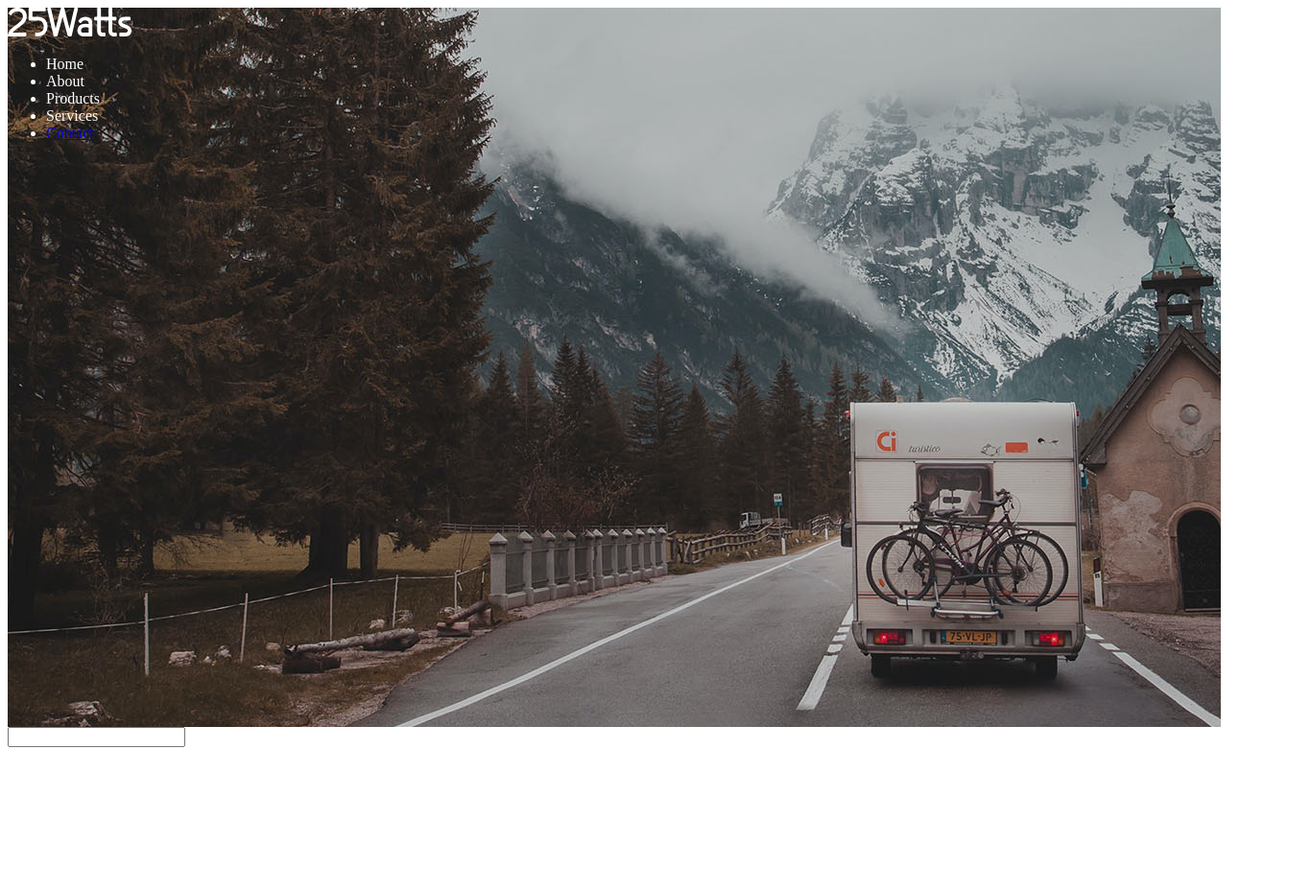
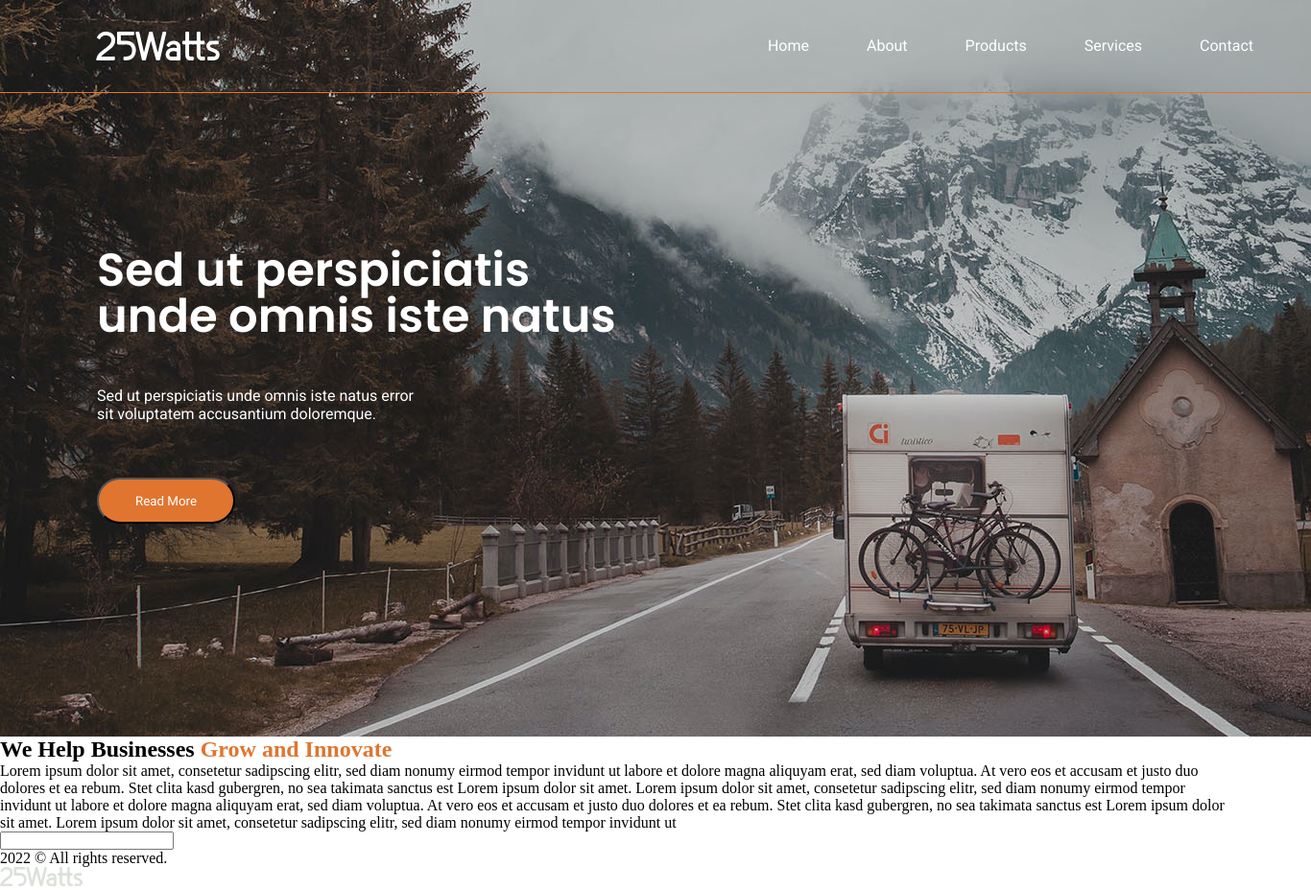
Before and after one commit to WalterMonge/25Watts, a website: page index.html in a window 1280 px wide. Shown: the whole page at 96% size, 1366 px wide, since content can reach past the window. Before the commit the page ends 800 px from the top, so only its background shows below. Drawn offline with Linux system fonts and the light colour scheme.

Commit message:
Header Ok

```diff
--- /dev/null
+++ b/assets/css/_default.scss
@@ -0,0 +1,4 @@
+* {
+    margin: 0px;
+    padding: 0px;
+}
--- /dev/null
+++ b/assets/css/_header.scss
@@ -0,0 +1,73 @@
+header {
+    background-image: url(../images/slider-1.png);
+    width: 1366px;
+    height: 768px;
+}
+nav {
+    float: right;
+    margin-top: 38px;
+}
+
+.header_topLogo {
+    width: 129px;
+    height: 30px;
+    margin-top: 33px;
+    margin-left: 100px;
+}
+
+#header_section {
+    border-bottom: 1px solid $colorBrand;
+    width: 1366px;
+    height: 96px;
+    margin: 0;
+}
+
+a {
+    text-decoration: none;
+    color: white;
+    font-family: $fontPrimary;
+    font-size: 16px;
+}
+
+li {
+    float: left;
+    list-style: none;
+    margin-right : 60px;
+}
+
+h1 {
+        font-size: 48px;
+        color: white;
+        font-family: $font-brand;
+        line-height: 48px;
+        margin-top: 191px;
+        margin-left: 101px;
+        width: 554px;
+        height: 115px;
+        opacity: 1;
+
+}
+
+.secundary-text {
+    margin-top: 30px;
+    margin-left: 101px;
+    width: 343px;
+    height: 42px;
+    color: white;
+    font-size: 16px;
+    font-family: $fontPrimary;
+}
+
+.button1 {
+    margin-top: 53px;
+    margin-right: 1121px;
+    margin-left: 101px;
+    width: 144px;
+    height: 48px;
+    background: $colorBrand;
+    border-radius: 25px;
+    opacity: 1;
+    text-align: center;
+    color: #FFFFFF;
+    font-family: $fontPrimary;
+}
--- /dev/null
+++ b/assets/css/_main.scss
@@ -0,0 +1,10 @@
+
+.rectangleContainerAbout{
+
+b {
+    color: $colorBrand;
+}
+}
+.aboutTextPrimary{
+
+}
--- /dev/null
+++ b/assets/css/_variables.scss
@@ -0,0 +1,3 @@
+$colorBrand:#E0752F;
+$fontPrimary: Roboto;
+$font-brand: Poppins, sans-serif;
--- /dev/null
+++ b/assets/css/styles.scss
@@ -0,0 +1,21 @@
+
+@import 'default';
+@import 'variables';
+@import 'header';
+@import 'mixins';
+@import 'main';
+@import 'footer';
+
+
+.primary-text {
+    color: white;
+    top: 254px;
+    left: 101px;
+    width: 554px;
+    height: 115px;
+    font-size: 48px;
+
+}
+.secundary-text{
+    color: white;
+}
--- a/index.html
+++ b/index.html
@@ -7,30 +7,65 @@
     <meta name="viewport" content="width=device-width, initial-scale=1.0">
     <title>25Watts</title>
     <link rel="stylesheet" href="./assets/css/styles.css">
+    <link rel="preconnect" href="https://fonts.googleapis.com">
+    <link rel="preconnect" href="https://fonts.gstatic.com" crossorigin>
+    <link href="https://fonts.googleapis.com/css2?family=Roboto&display=swap" rel="stylesheet">
+    <link rel="preconnect" href="https://fonts.googleapis.com">
+    <link rel="preconnect" href="https://fonts.gstatic.com" crossorigin>
+    <link href="https://fonts.googleapis.com/css2?family=Poppins:wght@600&display=swap" rel="stylesheet">
 
 </head>
 
 <body>
     <header>
-        <section id="header">
+        <section id="header_section">
+            <img class="header_topLogo" src="./assets/images/top-logo.svg" alt="Logo 25Watts">
+            <nav>
 
-            <img src="./assets/images/top-logo.svg" alt="Logo 25Watts">
-
-            <nav>
-                <ul>
-                    <li>Home</li>
-                    <li>About</li>
-                    <li>Products</li>
-                    <li>Services</li>
-                    <li><a href="#Contact">Contact</a> </li>
+                <ul class="header_ul">
+                    <li><a href="#home">Home</a></li>
+                    <li><a href="#about">About</a></li>
+                    <li><a href="#products">Products</a></li>
+                    <li><a href="#services">Services</a></li>
+                    <li><a href="#contact">Contact</a> </li>
                 </ul>
             </nav>
-
+            <h1>Sed ut perspiciatis unde omnis iste natus</h1>
+            <p class="secundary-text">
+                Sed ut perspiciatis unde omnis iste natus error sit voluptatem accusantium doloremque.
+            </p>
+            <button class="button1">
+                Read More
+            </button>
         </section>
 
     </header>
     <main>
-        <section id="Contact">
+        <section id="about">
+            <div class="rectangleContainerAbout">
+                <h2>We Help Businesses
+                    <b>Grow and Innovate</b>
+                </h2>
+            </div>
+            <div class="aboutTextPrimary">
+                <p>Lorem ipsum dolor sit amet, consetetur sadipscing elitr, sed diam nonumy eirmod tempor invidunt ut
+                    labore et dolore magna aliquyam erat, sed diam voluptua. At vero eos et accusam et justo duo dolores
+                    et ea rebum. Stet clita kasd gubergren, no sea takimata sanctus est Lorem ipsum dolor sit amet.
+                    Lorem ipsum dolor sit amet, consetetur sadipscing elitr, sed diam nonumy eirmod tempor invidunt ut
+                    labore et dolore magna aliquyam erat, sed diam voluptua. At vero eos et accusam et justo duo dolores
+                    et ea rebum. Stet clita kasd gubergren, no sea takimata sanctus est Lorem ipsum dolor sit amet.
+                    Lorem ipsum dolor sit amet, consetetur sadipscing elitr, sed diam nonumy eirmod tempor invidunt ut
+                </p>
+
+            </div>
+        </section>
+        <section id="products">
+
+        </section>
+        <section id="services">
+
+        </section>
+        <section id="contact">
             <form action="">
                 <input type="text">
             </form>
@@ -38,7 +73,8 @@
         </section>
     </main>
     <footer>
-
+        <p>2022 © All rights reserved.</p>
+        <img src="./assets/images/footer-logo.svg" alt="logo 25Watts 2">
     </footer>
 </body>
 
```
Also changed, not shown: package.json (added, +22 -0 lines), assets/css/_footer.scss (added), assets/css/_mixins.scss (added), assets/css/styles.css, 2 other files.
